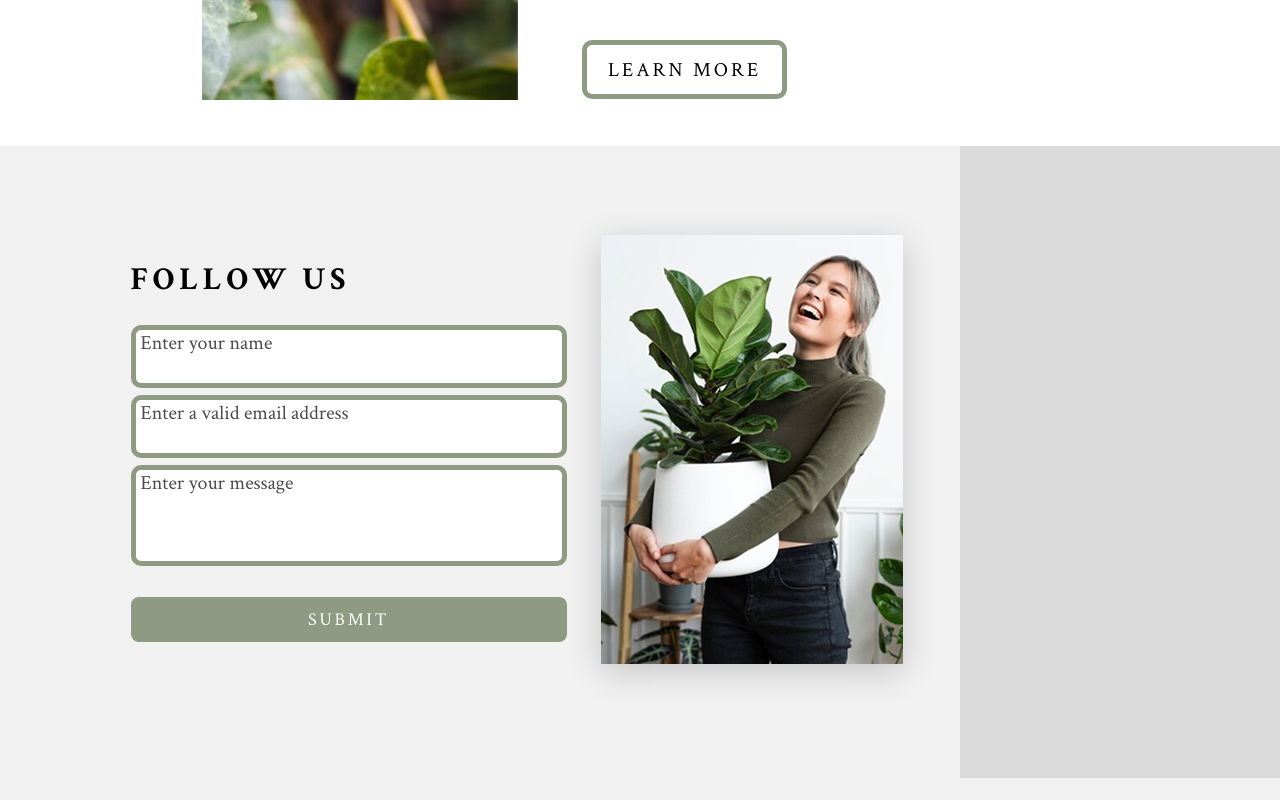
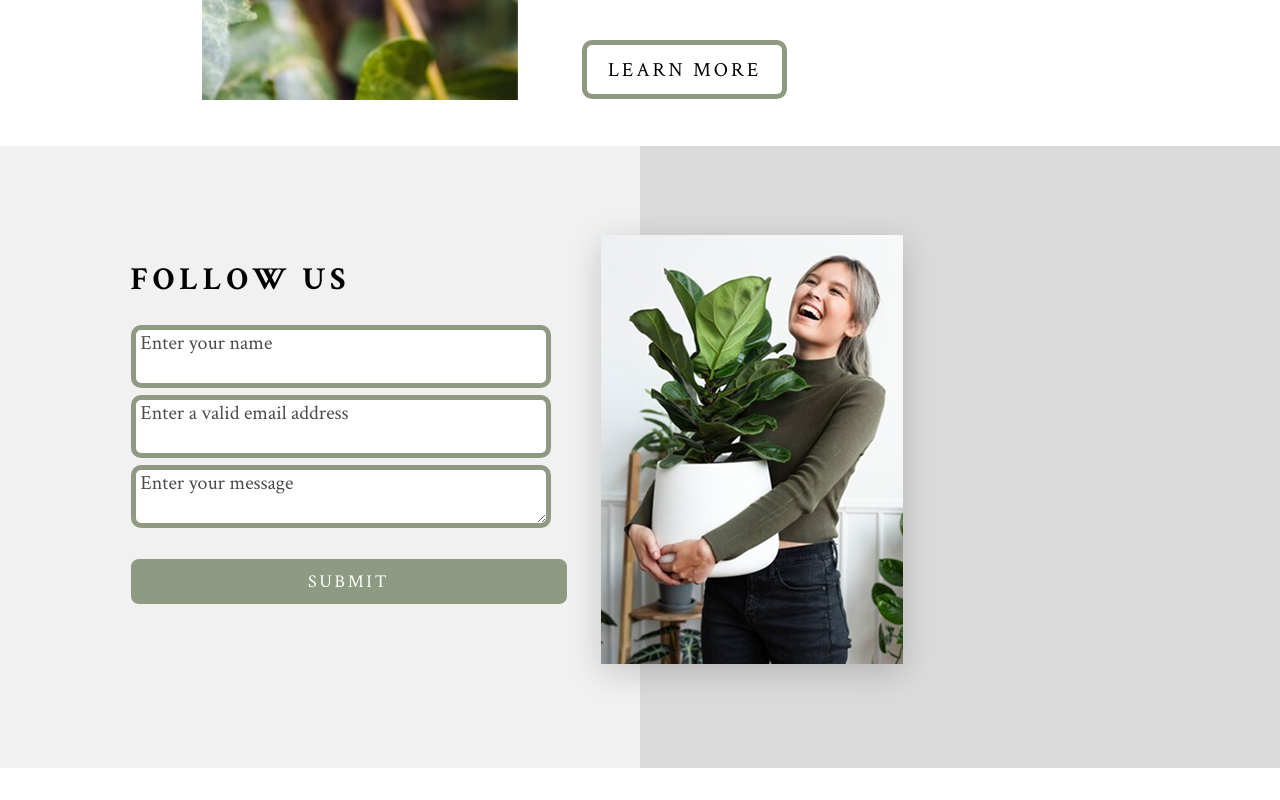
Before and after one commit to chasov-artem/organic-repo, a React (Vite) app: page / in a window 1280 px wide. Shown: the part 2450-3250 px from the top of the page. After the commit the page ends 3218 px from the top, so only its background shows below. Built offline with nearby package versions, Linux system fonts and the light colour scheme.

Commit message:
styles: contactForm 1920

```diff
--- a/src/components/ContactForm/ContactForm.jsx
+++ b/src/components/ContactForm/ContactForm.jsx
@@ -78,7 +78,11 @@ const ContactForm = () => {
             />
             <source
               srcSet="/frame1/followus.png 1x, /frame1/followus-2x.png 2x"
-              media="(min-width: 1366px)"
+              media="(min-width: 1366px) and (max-width: 1919px)"
+            />
+            <source
+              srcSet="/1920/followus.png 1x, /1920/followus-2x.png 2x"
+              media="(min-width: 1920px)"
             />
             <img
               src={contact.image}
--- a/src/components/ContactForm/ContactForm.module.scss
+++ b/src/components/ContactForm/ContactForm.module.scss
@@ -1,5 +1,6 @@
 .contact {
   position: relative;
+  overflow: hidden;
   max-width: 334px;
   margin: 0 auto;
   padding: 9px 8px 77px 8px;
@@ -26,16 +27,31 @@
     z-index: 0;
   }
 
+  &__bg-left,
+  &__bg-right {
+    position: absolute;
+    top: 0;
+    bottom: 0;
+    width: 50vw;
+    z-index: 0;
+    pointer-events: none;
+  }
+
+  &__bg-left {
+    left: 0;
+    background: #f1f1f1;
+  }
+
+  &__bg-right {
+    right: 0;
+    background: #dbdbdb;
+  }
+
   &__container,
   &__form-wrap,
   &__img-wrap {
     position: relative;
     z-index: 1;
-  }
-
-  &__bg-left,
-  &__bg-right {
-    display: none;
   }
 
   &__container {
@@ -79,31 +95,28 @@
   }
 
   &__input {
-    width: 257px;
+    width: 100%;
+    max-width: 561px;
+    height: 81px;
+    border: 5px solid #8e9a82;
+    border-radius: 10px;
+    padding: 10px 20px;
+    font-size: 20px;
     margin: 0 auto;
     display: block;
-    border: 5px solid #8e9a82;
-    border-radius: 10px;
-    height: 81px;
-    padding: 10px;
+    box-sizing: border-box;
+
     &::placeholder {
-      font-weight: 400;
-      font-size: 14px;
+      font-size: 20px;
       color: #000;
-      text-align: left;
-      padding-left: 0;
-      padding-top: 0;
+      opacity: 0.7;
     }
-    &:focus {
-      outline: none;
-      border: 2px solid #6a7c59;
+
+    &__textarea {
+      height: 130px;
+      resize: none;
+      padding-top: 15px;
     }
-  }
-  textarea.contact__input {
-    width: 257px;
-    margin: 0 auto;
-    display: block;
-    resize: none;
   }
 
   &__btn {
@@ -202,33 +215,12 @@
       gap: 7px;
     }
     &__input {
-      border: 5px solid #8e9a82;
-      border-radius: 10px;
-      width: 436px;
+      max-width: 436px;
       height: 63px;
       font-size: 18px;
-      padding-left: 20px;
-      padding-top: 5px;
-      &::placeholder {
-        font-size: 18px;
-        padding-left: 20px;
-        padding-top: 5px;
-      }
-    }
-    textarea.contact__input {
-      border: 5px solid #8e9a82;
-      border-radius: 10px;
-      width: 436px;
-      height: 101px;
-      min-height: 101px;
-      max-height: 101px;
-      font-size: 18px;
-      padding-left: 20px;
-      padding-top: 5px;
-      &::placeholder {
-        font-size: 18px;
-        padding-left: 20px;
-        padding-top: 5px;
+
+      &__textarea {
+        height: 101px;
       }
     }
     &__btn {
@@ -257,16 +249,6 @@
       object-fit: cover;
       border-radius: 0;
     }
-    &__bg-right {
-      display: block;
-      position: absolute;
-      right: 0;
-      top: 0;
-      bottom: 0;
-      width: 320px;
-      background: #dbdbdb;
-      z-index: 0;
-    }
     .custom-placeholder {
       left: 10px;
       top: 5px;
@@ -275,10 +257,13 @@
   }
 
   @media (min-width: 1366px) {
-    & {
-      max-width: 1366px;
-      padding: 81px 148px 131px 156px;
-      // background: transparent;
+    .contact {
+      max-width: none;
+      width: 100vw;
+      margin: 0;
+      padding: 81px calc((100% - 1366px) / 2) 131px;
+      background: #f1f1f1;
+      box-sizing: border-box;
     }
     &__bg-left {
       display: block;
@@ -326,22 +311,13 @@
       justify-content: center;
     }
     &__input {
-      border: 5px solid #8e9a82;
-      border-radius: 10px;
-      width: 561px;
+      max-width: 561px;
       height: 81px;
       font-size: 20px;
-      padding-left: 10px;
-      &::placeholder {
-        font-size: 20px;
-        padding-left: 14px;
-        padding-top: 9px;
+
+      &__textarea {
+        height: 130px;
       }
-    }
-    textarea.contact__input {
-      height: 130px;
-      width: 561px;
-      margin: 0;
     }
     &__btn {
       width: 205px;
@@ -377,4 +353,78 @@
       font-size: 20px;
     }
   }
+
+  @media (min-width: 1920px) {
+    & {
+      max-width: none;
+      width: 100vw;
+      margin: 0;
+      padding: 118px calc((100% - 1440px) / 2) 142px;
+      background: #f1f1f1;
+      box-sizing: border-box;
+    }
+    &__bg-left,
+    &__bg-right {
+      width: 50vw !important;
+      max-width: none !important;
+      height: 100% !important;
+    }
+    &__bg-right {
+      width: 35vw !important;
+      max-width: none !important;
+      height: 100% !important;
+    }
+    &__container {
+      max-width: 1440px;
+      margin: 0 auto;
+      position: relative;
+      gap: 217px;
+    }
+    &__img-wrap {
+      flex: 0 0 657px;
+      width: 657px;
+      height: 934px;
+      margin: 0;
+    }
+    &__img {
+      width: 657px !important;
+      height: 934px !important;
+      object-fit: cover;
+      object-position: center bottom;
+    }
+    &::before,
+    &::after {
+      content: none !important;
+    }
+    &__title {
+      font-size: 48px;
+      margin-bottom: 62px;
+      padding-top: 96px;
+    }
+    &__form-wrap {
+      padding-top: 0;
+      width: 100%;
+      gap: 14px;
+    }
+    &__input {
+      border: 5px solid #8e9a82;
+      border-radius: 10px;
+      width: 617px;
+      height: 121px;
+    }
+    textarea.contact__input {
+      height: 194px;
+      resize: none;
+    }
+    &__btn {
+      margin-top: 60px;
+      width: 371px;
+      height: 88px;
+      font-size: 36px;
+    }
+    .custom-placeholder {
+      font-size: 36px;
+      color: #000;
+    }
+  }
 }
```
